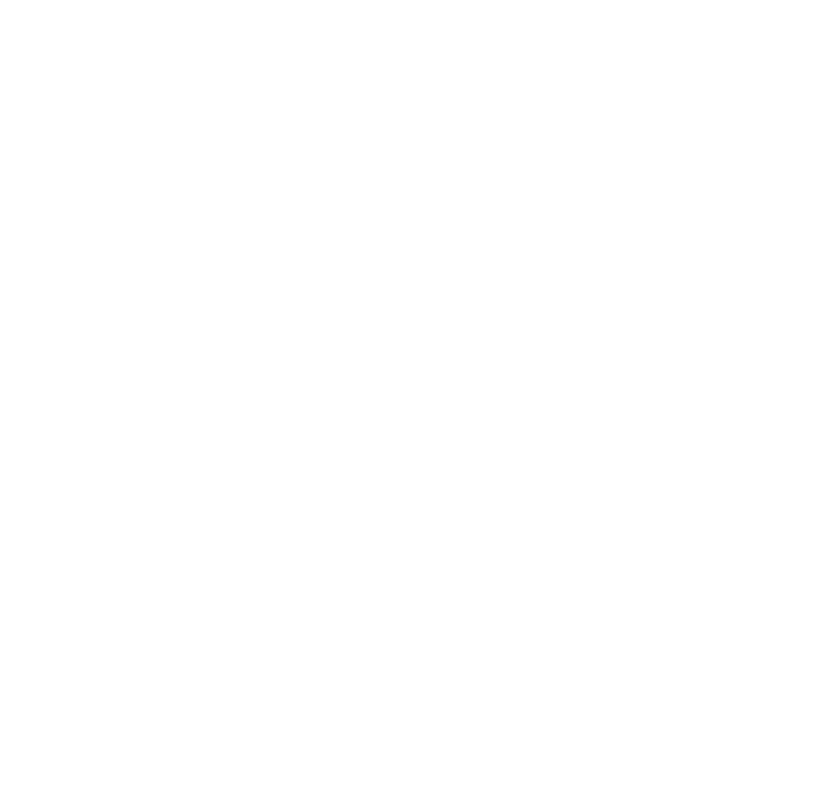
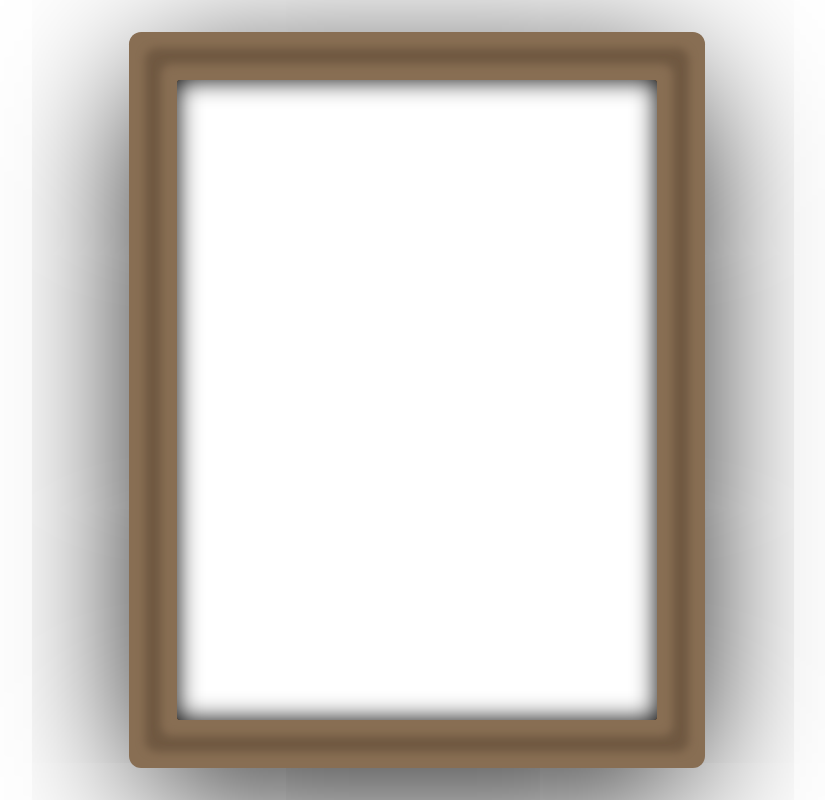
Before and after one commit to ZacMilano/cactus, a plain HTML site: page index.html in a window 1280 px wide. Shown: the whole page, without its empty margins (223-1048 px from the left). Drawn offline with Linux system fonts and the light colour scheme.

Commit message:
added CSS for frame

```diff
--- a/style.css
+++ b/style.css
@@ -1,6 +1,37 @@
-/* Place the cactus in the center of the screen */
+/* Colors & common variables */
+:root {
+	--clr-frame-highlight: hsl(30, 26%, 35%);
+	--clr-frame-base: hsl(30, 24%, 43%);
+	--clr-shadows: black;
+}
+
+/* Place the frame in the center of the screen */
 body {
 	display: flex;
 	justify-content: center;
 	align-items: center;
 }
+
+.frame {
+	position: relative;
+
+	/* Place the cactus in the center of the frame */
+	display: flex;
+	justify-content: center;
+	align-items: center;
+
+	width: 30em;
+	aspect-ratio: 3 / 4;
+
+	border-radius: 0.2em;
+
+	box-shadow:
+		/* Frame colors */
+		0 0 0.5em 1em var(--clr-frame-base),
+		0 0 0.5em 2em var(--clr-frame-highlight),
+		0 0 0 3em var(--clr-frame-base),
+		/* Back drop shadow */
+		0 2em 10em 2em var(--clr-shadows),
+		/* Inset shadow */
+		0 0 1.5em 0 var(--clr-shadows) inset;
+}
```
